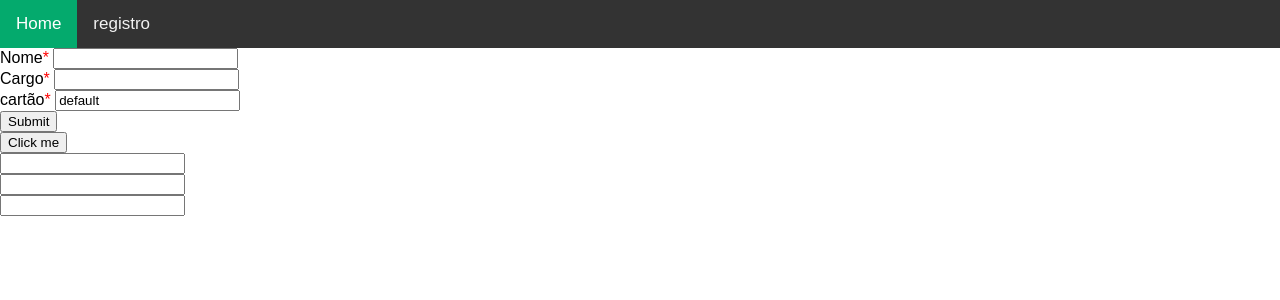
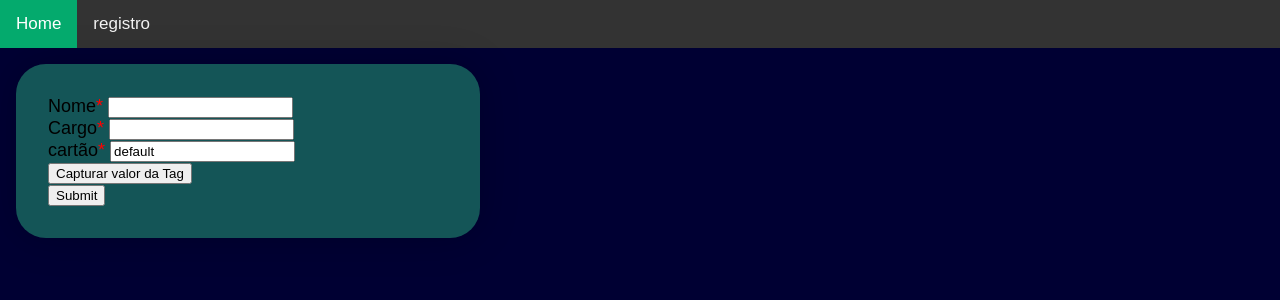
Before and after one commit to rerribe/django_arduino_autentic, a Django app: page /registro in a window 1280 px wide. Shown: the top 300 px of the page. Run offline with Django 4.2, Linux system fonts and the light colour scheme.

Commit message:
alteracoes esteticas e leve limpeza

```diff
--- /dev/null
+++ b/fecho/registro/static/registro/main.css
@@ -0,0 +1,54 @@
+body{
+
+	margin: 0;
+    font-family: Arial, Helvetica, sans-serif;
+	display: inline;
+	align-items: center;
+	justify-content: center;
+	font-size: 18px;
+	background: #000033;
+	background-size: cover;
+}
+
+.topnav {
+
+	width: 100%;
+  	overflow: hidden;
+  	background-color: #333;
+}
+
+.topnav a {
+  float: left;
+  color: #f2f2f2;
+  text-align: center;
+  padding: 14px 16px;
+  text-decoration: none;
+  font-size: 17px;
+}
+
+.topnav a:hover {
+  background-color: #ddd;
+  color: black;
+}
+
+.topnav a.active {
+  background-color: #04AA6D;
+  color: white;
+}
+
+.container {
+	margin: 0;
+	width: 400px;
+	max-width: 400px;
+	margin: 1rem;
+	padding: 2rem;
+	box-shadow: 0 0 40px rgba(0, 0, 0, 0.2);
+	border-radius: 30px;
+	background: #145557;
+}
+
+
+.required:after{
+    content: "*";
+    color: red;
+}
--- a/fecho/registro/templates/registro/inicial.html
+++ b/fecho/registro/templates/registro/inicial.html
@@ -4,39 +4,17 @@
 <meta name="viewport" content="width=device-width, initial-scale=1">
 <script src="https://ajax.googleapis.com/ajax/libs/jquery/3.6.0/jquery.min.js"></script>
 <style>
-body {
-  margin: 0;
-  font-family: Arial, Helvetica, sans-serif;
-}
 
-.topnav {
-  overflow: hidden;
-  background-color: #333;
-}
+    <link rel="stylesheet" href="/registro/main.css">
 
-.topnav a {
-  float: left;
-  color: #f2f2f2;
-  text-align: center;
-  padding: 14px 16px;
-  text-decoration: none;
-  font-size: 17px;
-}
 
-.topnav a:hover {
-  background-color: #ddd;
-  color: black;
-}
 
-.topnav a.active {
-  background-color: #04AA6D;
-  color: white;
-}
+
 
 
 </style>
 {% load static %}
-<link rel="stylesheet" href="{% static 'style.css'%}">
+<link rel="stylesheet" href="{% static 'registro/main.css'%}">
 
 
 
--- a/fecho/registro/templates/registro/registro_page.html
+++ b/fecho/registro/templates/registro/registro_page.html
@@ -5,19 +5,17 @@
 
 
 {% block css %}
+
   <style>
-    .required:after{
-      content: "*";
-      color: red;
-    }
+    <link rel="stylesheet" href="/registro/main.css">
   </style>
 {% endblock css %}
 
 
 {% block content %}
-
-<div>
-  <form class="form-horizontal" action="{% url 'registro' %}" method="POST">
+<body>
+  <div class="container">
+    <form class="form-horizontal" id="login" action="{% url 'registro' %}" method="POST">
       {% csrf_token %}
       <div>
         <label for="nome" class="required" >Nome</label>
@@ -33,20 +31,21 @@
         <label for="cartao" class="required">cartão</label>
         <input id="cartao" type="text" value="default" name="cartao">
       </div>
+      <div>
+        <button>Capturar valor da Tag </button>
+      </div>
       <input type="submit" value="Submit">
     </form>
   </div>
-
-<div>
-  <button>Click me</button>
-</div>
+</body>
 
 
+
+<!--
 <div>{{ form.nome }}</div>
 <div>{{ form.cargo }}</div>
 <div>{{ form.cartao }}</div>
-
-
+-->
 
 
 
--- a/fecho/registro/views.py
+++ b/fecho/registro/views.py
@@ -51,21 +51,12 @@ def resposta(request):
 def resposta_arduino(request):
     #valor = []
     if request.method == 'GET':
-        #
-
         valor = subprocess.check_output(["./registro/receive"])
         #print(valor.decode("utf-8"))
-        #valor2 = captura()
         tratado = valor.decode("utf-8")
         json_envio = json.loads(tratado)
-        print("valor tratado",tratado)
-        print(type(tratado))
+        #print("valor tratado",tratado)
         return JsonResponse(json_envio)
-        #print(valor)
-
-
-
-    #return JsonResponse({'texto':resultado})
 
 
 # Create your views here.
```
Also changed, not shown: fecho/registro/templates/registro/main.css (added, +21 -0 lines), README.md. Lines whose indentation alone changed are shown as unchanged.
